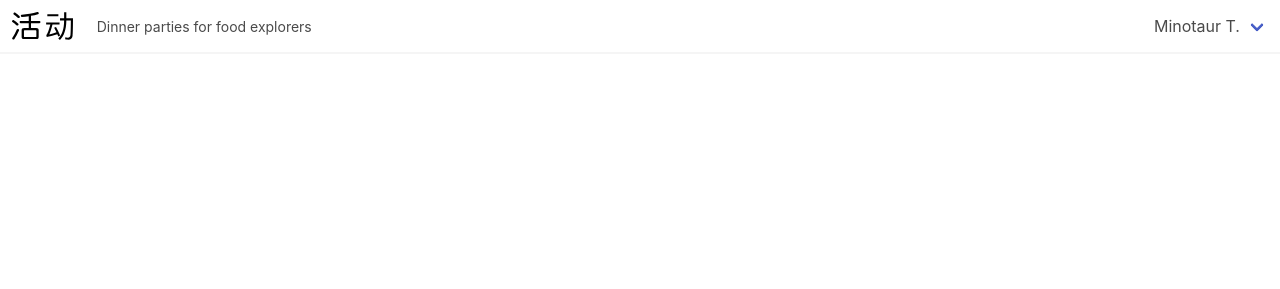
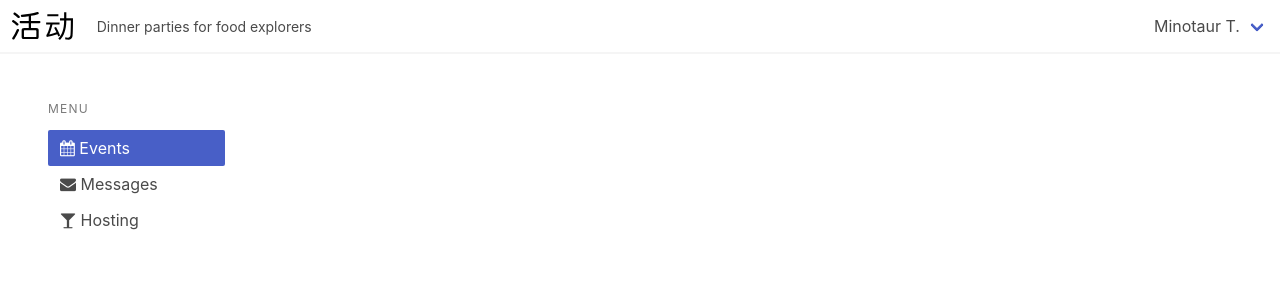
Before and after one commit to feihong/bulma-quickstart, a plain HTML site: page index.html in a window 1280 px wide. Drawn offline with nearby package versions, Linux system fonts and the light colour scheme.

Commit message:
Add menu on left side

```diff
--- a/index.html
+++ b/index.html
@@ -10,6 +10,7 @@
 <body>
 <!-- START BODY -->
 
+<!-- START NAVBAR -->
 <nav class="navbar has-shadow">
   <div class="navbar-brand">
     <a class="navbar-item">
@@ -61,6 +62,50 @@
     </div>
   </div>
 </nav>
+<!-- END NAVBAR -->
+
+<!-- START MAIN CONTENT -->
+<section class="section">
+  <div class="columns">
+    <div class="column is-4-tablet is-3-desktop is-2-widescreen">
+      <aside class="menu">
+        <p class="menu-label">Menu</p>
+
+        <ul class="menu-list">
+          <li>
+            <a class="is-active" href="events.html">
+              <span>
+                <i class="fa fa-calendar"></i>
+                Events
+              </span>
+            </a>
+          </li>
+          <li>
+            <a href="messages.html">
+              <span>
+                <i class="fa fa-envelope"></i>
+                Messages
+              </span>
+            </a>
+          </li>
+          <li>
+            <a href="hosting.html">
+              <span>
+                <i class="fa fa-glass"></i>
+                Hosting
+              </span>
+            </a>
+          </li>
+        </ul>
+      </aside>
+    </div>
+
+    <div class="column">
+      <!-- The right part, specific to each page -->
+    </div>
+  </div>
+</section>
+<!-- END MAIN CONTENT -->
 
 <!-- END BODY -->
 <script src="http://code.jquery.com/jquery-3.3.1.min.js"></script>
```
